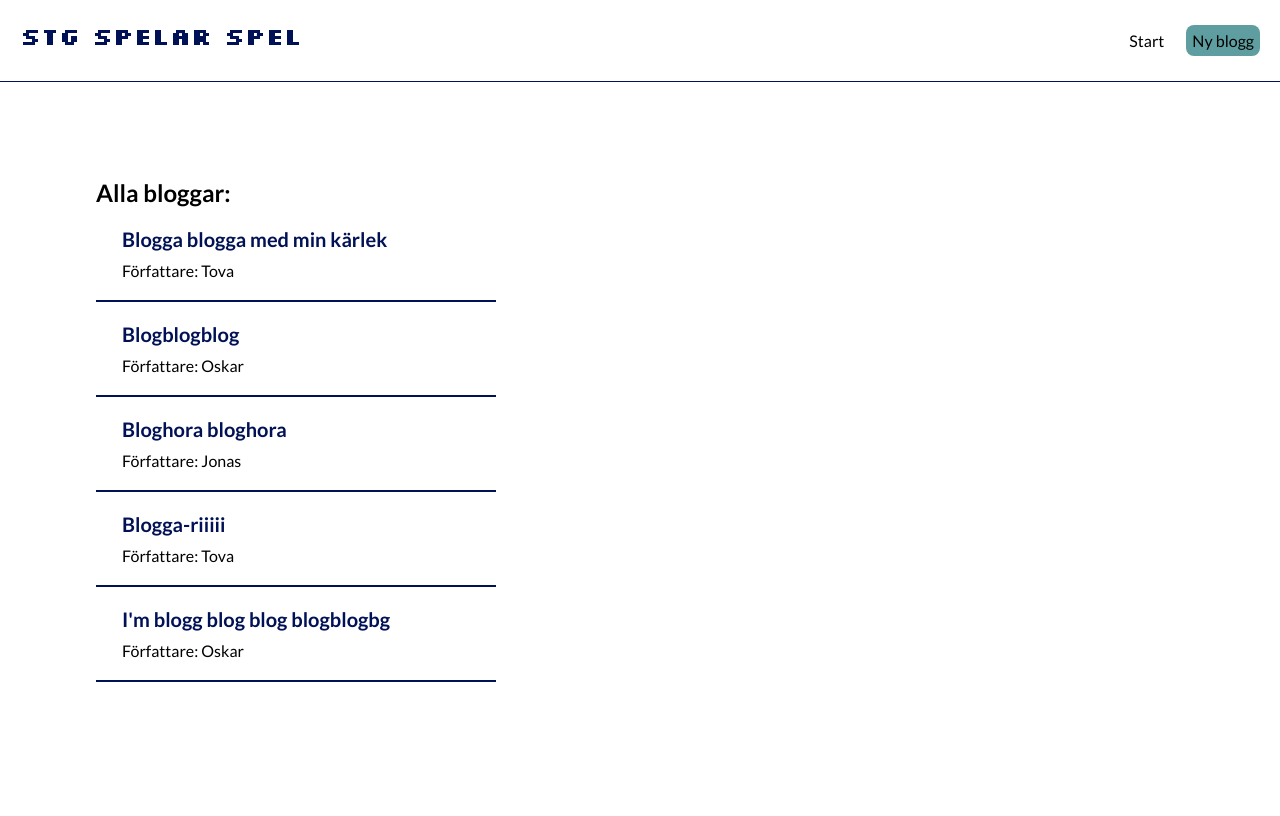
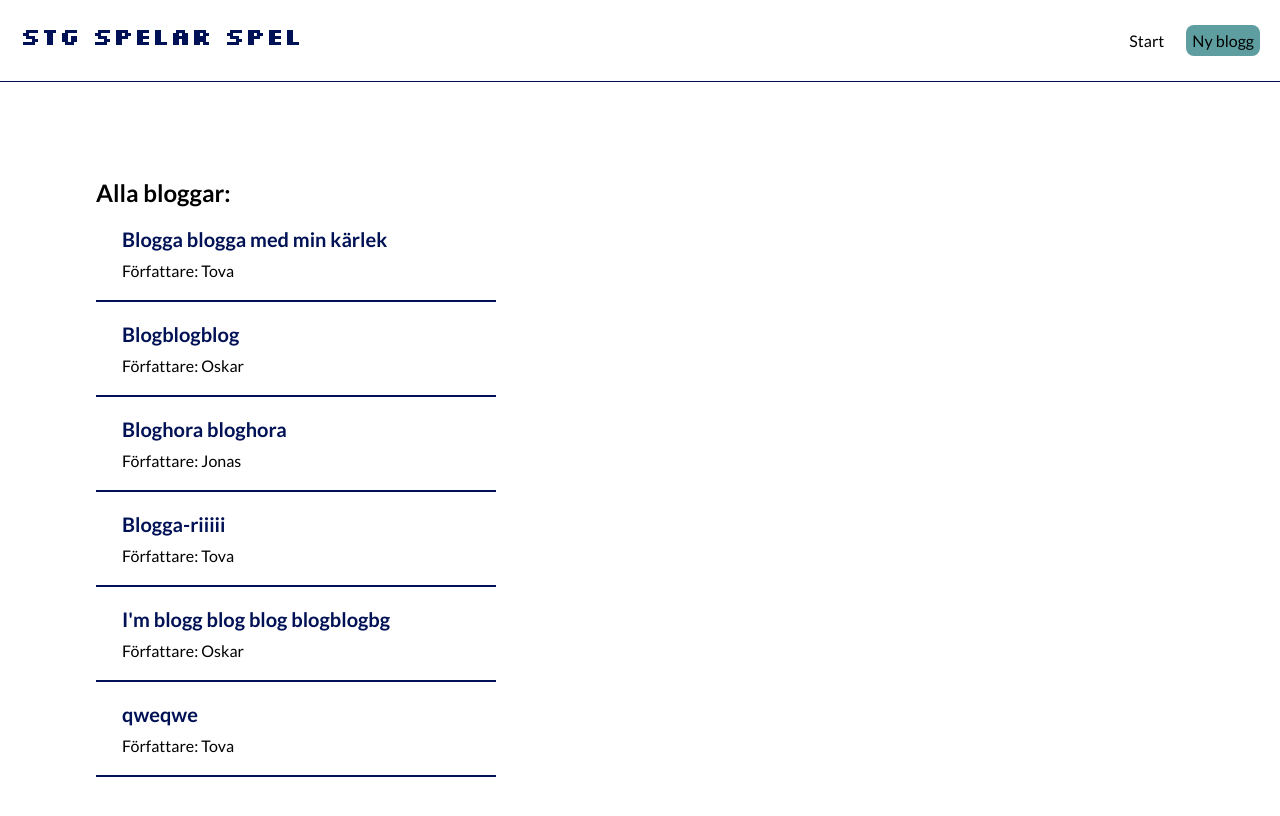
Before and after one commit to jertfelt/stg, a React (Create React App) app: page / in a window 1280 px wide. Shown: the top 816 px of the page. Built offline with nearby package versions, Linux system fonts and the light colour scheme; data requests are answered from the project's data file.

Commit message:
-1 history

```diff
--- a/data/db.json
+++ b/data/db.json
@@ -29,6 +29,12 @@
       "body": "Lorem ipsum...",
       "author": "Oskar",
       "id": 5
+    },
+    {
+      "title": "qweqwe",
+      "body": "qeweqw",
+      "author": "Tova",
+      "id": 6
     }
   ]
 }
--- a/src/Create.js
+++ b/src/Create.js
@@ -1,10 +1,13 @@
 import { useState } from "react";
+import { useHistory} from "react-router-dom";
 
 const Create = () => {
   const [title, setTitle] = useState("");
   const [body, setBody] = useState("");
   const [author, setAuthor] = useState("Tova");
-  const [isPending, setIsPending] = useState(false)
+  const [isPending, setIsPending] = useState(false);
+  //till för att klicka fram och tillbaka
+  const history = useHistory();
 
   const handleSubmit = (e) => {
     //*default action: to prevent refresh:
@@ -23,7 +26,10 @@ const Create = () => {
     }).then(() => {
       console.log("New blog added")
       setIsPending(false)
+      history.go(-1); //går tillbaka till sidan vi nyss var på
     })
+
+
   }
 
   return (
```
